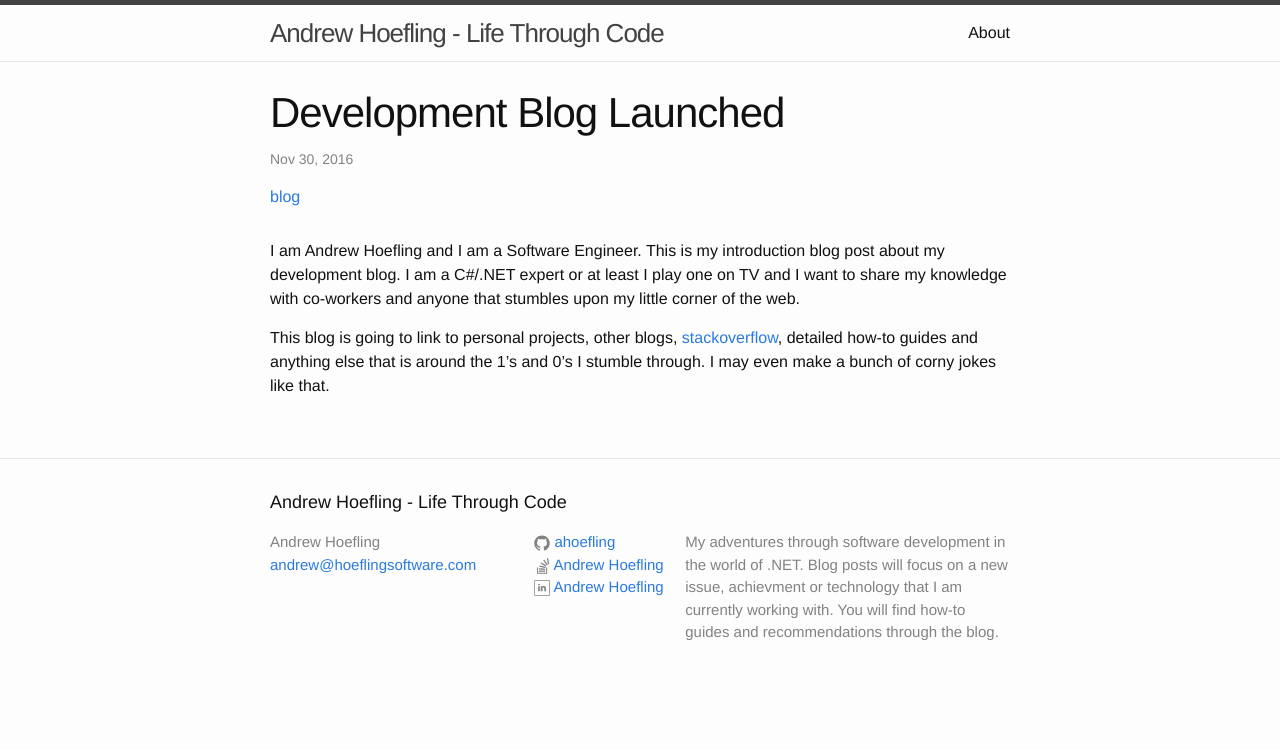
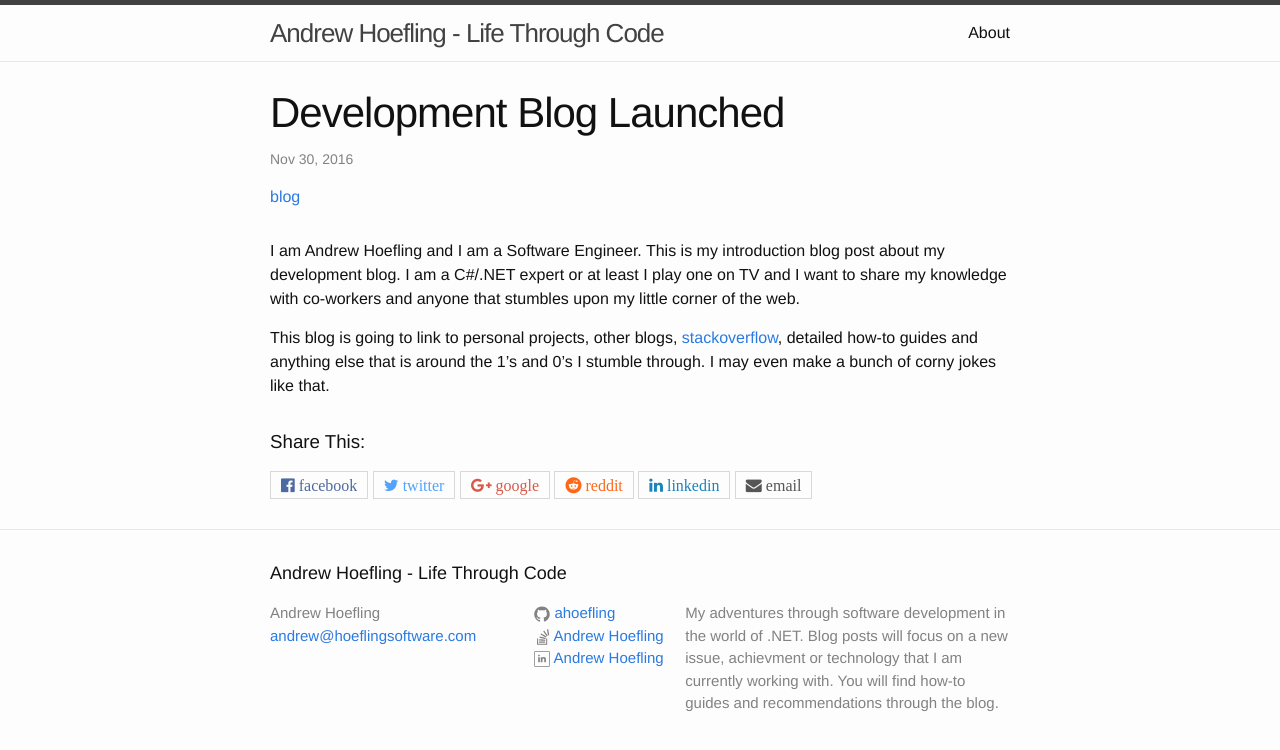
Before and after one commit to SkyeHoefling/ahoefling.github.io, a Jekyll site: the page built from _posts/2016-11-30-welcome-to-jekyll.markdown, in a window 1280 px wide. Shown: the top 750 px of the page. Built offline with Jekyll 4.4.1, drawn with Linux system fonts in a browser that asks for light colours; nearby versions of some CDN libraries.

Commit message:
Adding share this bar at the bottom of every blog post

```diff
--- /dev/null
+++ b/_includes/share.html
@@ -0,0 +1,31 @@
+{% if page.share %}
+<link rel="stylesheet" href="https://maxcdn.bootstrapcdn.com/font-awesome/4.5.0/css/font-awesome.min.css" />
+<link rel="stylesheet" href="{{ "/css/share.css" | prepend: site.baseurl }}" />
+<script type="text/javascript" src="{{ "/scripts/share.js" | prepend: site.baseurl }}"></script>
+<div id="share-box">
+  <h3>Share This:</h3>
+  <a class="share" href="https://www.facebook.com/sharer/sharer.php?u={{ site.url }}{{site.baseurl}}{{ page.url }}" onclick="share(this.href); return false;" >
+    <i class="fa fa-facebook-official fa share-button"> facebook</i>
+  </a>
+
+  <a class="share" href="https://twitter.com/intent/tweet?text={{ page.title }}&url={{ site.url }}{{site.baseurl}}{{ page.url }}" onclick="share(this.href); return false;">
+    <i class="fa fa-twitter fa share-button"> twitter</i>
+  </a>
+
+  <a class="share" href="https://plus.google.com/share?url={{ site.url }}{{site.baseurl}}{{ page.url }}" onclick="share(this.href); return false;" >
+    <i class="fa fa-google-plus fa share-button"> google</i>
+  </a>
+
+  <a class="share" href="http://www.reddit.com/submit?url={{ site.url }}{{site.baseurl}}{{ page.url }}" onclick="share(this.href); return false;" >
+    <i class="fa fa-reddit fa share-button"> reddit</i>
+  </a>
+
+  <a class="share" href="https://www.linkedin.com/shareArticle?mini=true&url={{ site.url }}{{site.baseurl}}{{ page.url }}&title={{ page.title }}&summary={{ page.description }}&source=webjeda" onclick="share(this.href); return false;" >
+    <i class="fa fa-linkedin fa share-button"> linkedin</i>
+  </a>
+
+  <a class="share" href="mailto:?subject={{ page.title }}&amp;body=Check out this site {{ site.url }}{{site.baseurl}}{{ page.url }}">
+    <i class="fa fa-envelope fa share-button"> email</i>
+  </a>
+</div>
+{% endif %}
--- a/_layouts/page.html
+++ b/_layouts/page.html
@@ -10,5 +10,4 @@ layout: default
   <article class="post-content">
     {{ content }}
   </article>
-
 </div>
--- a/_layouts/post.html
+++ b/_layouts/post.html
@@ -25,5 +25,5 @@ layout: default
   <article class="post-content">
     {{ content }}
   </article>
-
+  {% include share.html %}
 </div>
--- a/_posts/2016-11-30-welcome-to-jekyll.markdown
+++ b/_posts/2016-11-30-welcome-to-jekyll.markdown
@@ -3,6 +3,7 @@ layout: post
 title:  "Development Blog Launched"
 date:   2016-11-30 12:03:37
 categories: blog
+share: true
 ---
 I am Andrew Hoefling and I am a Software Engineer. This is my introduction blog post about my development blog. I am a C#/.NET expert or at least I play one on TV and I want to share my knowledge with co-workers and anyone that stumbles upon my little corner of the web.
 
--- /dev/null
+++ b/css/share.css
@@ -0,0 +1,61 @@
+.share-button {
+    margin: 0px;
+    border: 1px solid #D3D6D2;
+    padding: 5px 10px 5px 10px;
+    opacity: 0.9;
+}
+.share-button:hover {
+    opacity: 1;
+}
+
+.fa-facebook-official {
+    color: #3b5998;
+}
+.fa-facebook-official:hover {
+    background-color: #3b5998;
+    color:white;
+}
+
+.fa-google-plus {
+    color: #d34836;
+}
+.fa-google-plus:hover {
+    background-color: #d34836;
+    color: white;
+}
+
+.fa-linkedin {
+    color: #0077b5;
+}
+.fa-linkedin:hover {
+    background-color: #0077b5;
+    color: white;
+}
+
+.fa-envelope {
+    color: #444444;
+}
+.fa-envelope:hover {
+    background-color: #444444;
+    color: white;
+}
+
+.fa-reddit {
+    color: #ff5700;
+}
+.fa-reddit:hover {
+    background-color: #ff5700;
+    color: white;
+}
+
+.fa-twitter {
+    color: #4099FF;
+}
+.fa-twitter:hover {
+    background-color: #4099FF;
+    color: white;
+}
+
+a.share:hover {
+  text-decoration:none;
+}
--- /dev/null
+++ b/scripts/share.js
@@ -0,0 +1,3 @@
+function share(href){
+  window.open(href, 'mywin', 'left=20, top=20, width=500, height=500, toolbar=1, resizable = 0');
+}
```
Also changed, not shown: _posts/2016-12-01-Xamarin-iOS-without-mac.md (+1 -0 lines), _posts/2016-12-09-Dev-Ops-VSTS-Package-Management-NuGet.md (+1 -0 lines).
